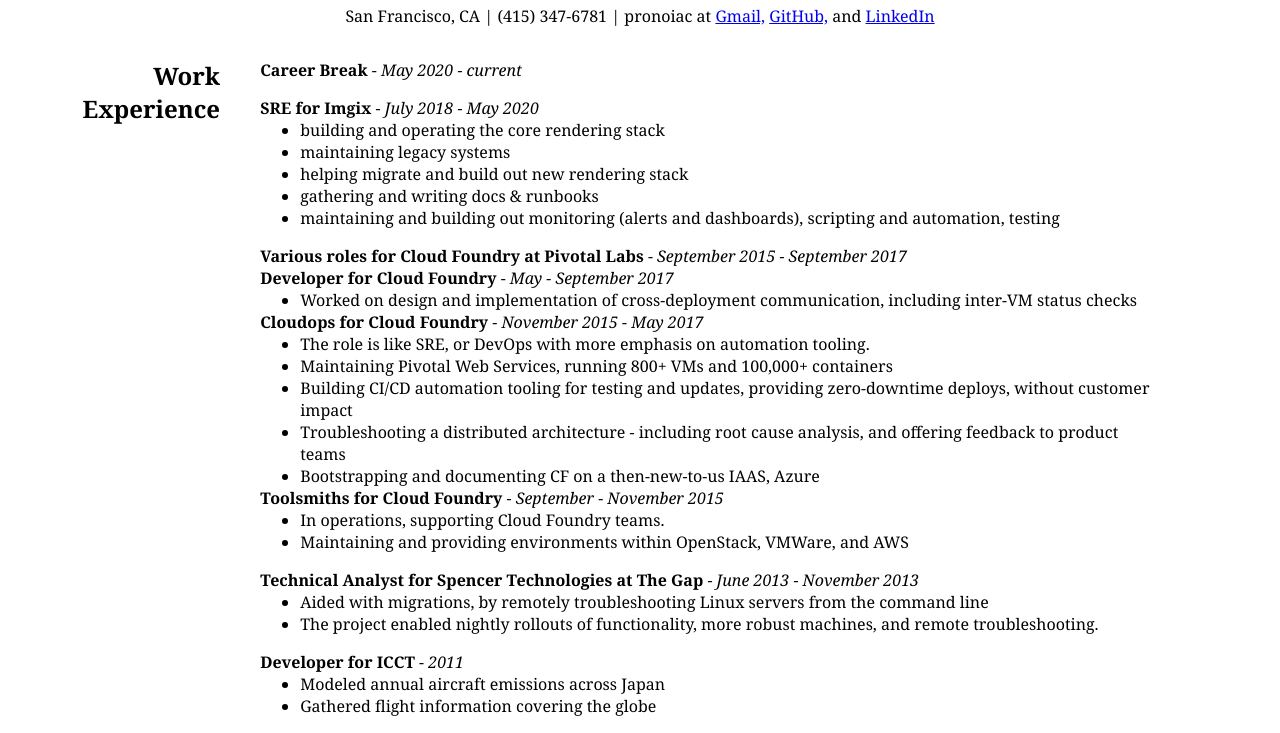
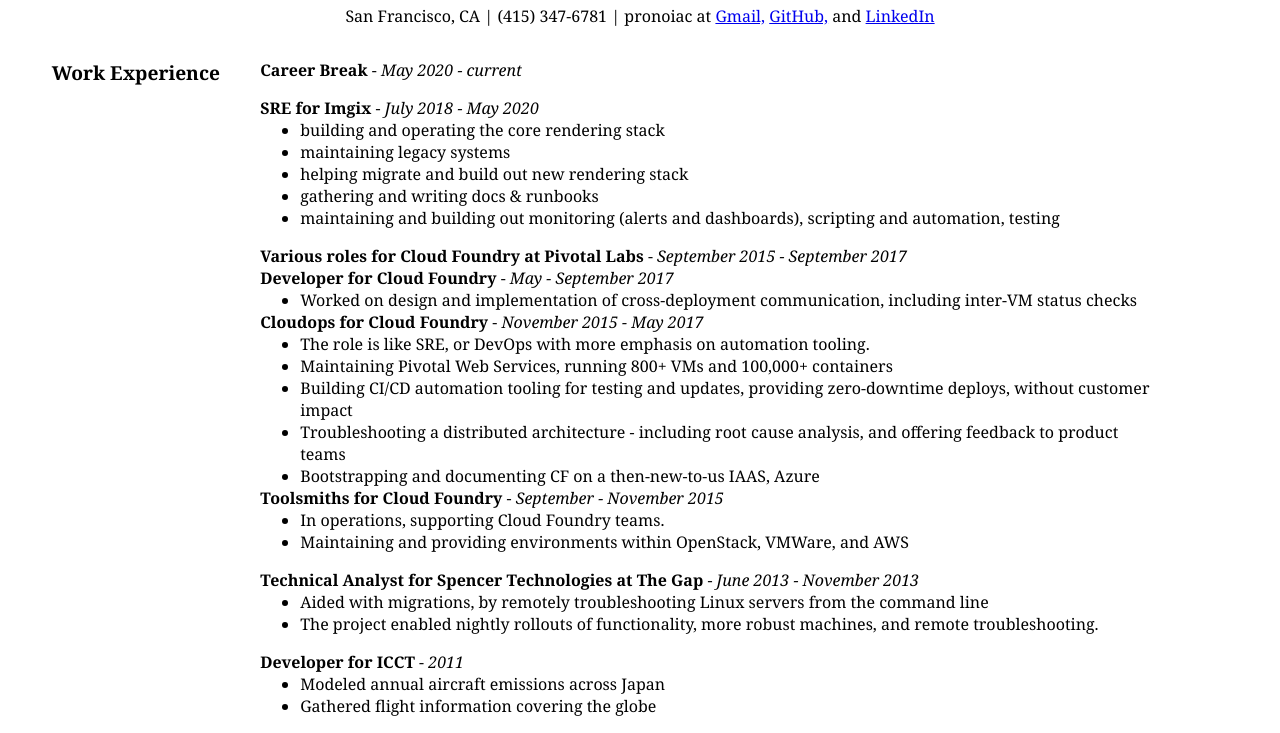
Before and after one commit to pronoiac/pronoiac.github.io, a plain HTML site: page index.html in a window 1280 px wide. Shown: the part 67-800 px from the top of the page. Drawn offline with Linux system fonts and the light colour scheme.

Commit message:
Adjusting css, so print layout is similar to web view

```diff
--- a/print.css
+++ b/print.css
@@ -11,13 +11,9 @@ a:visited {
 }
 
 .category {
-  width: auto;
-  display: block;
   text-align: left;
-  margin-bottom: 0;
 }
 
 .col2 {
-  width: auto;
   padding-left: 5%;
 }
--- a/resume.css
+++ b/resume.css
@@ -35,6 +35,10 @@ h1 {
   margin-bottom: auto;
 }
 
+h2 {
+  font-size: 1.2em;
+}
+
 .contact {
   text-align: center;
   margin-top: .5em;
```
